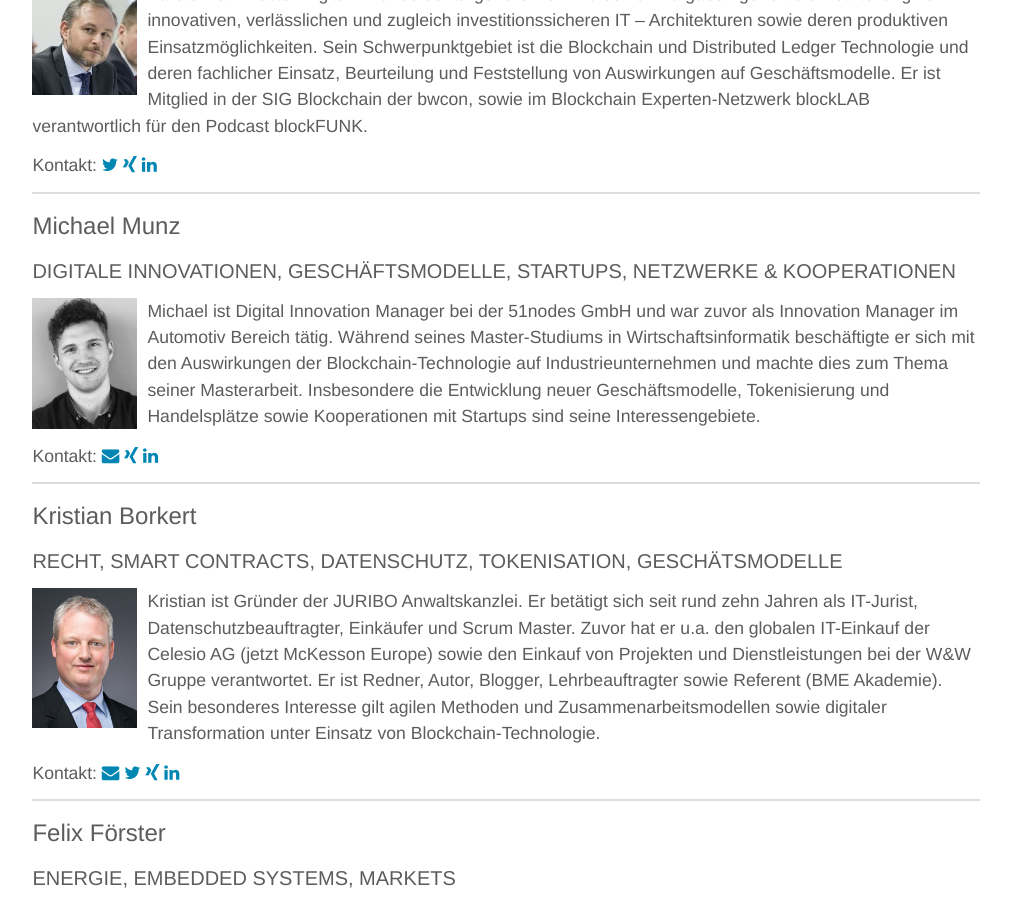
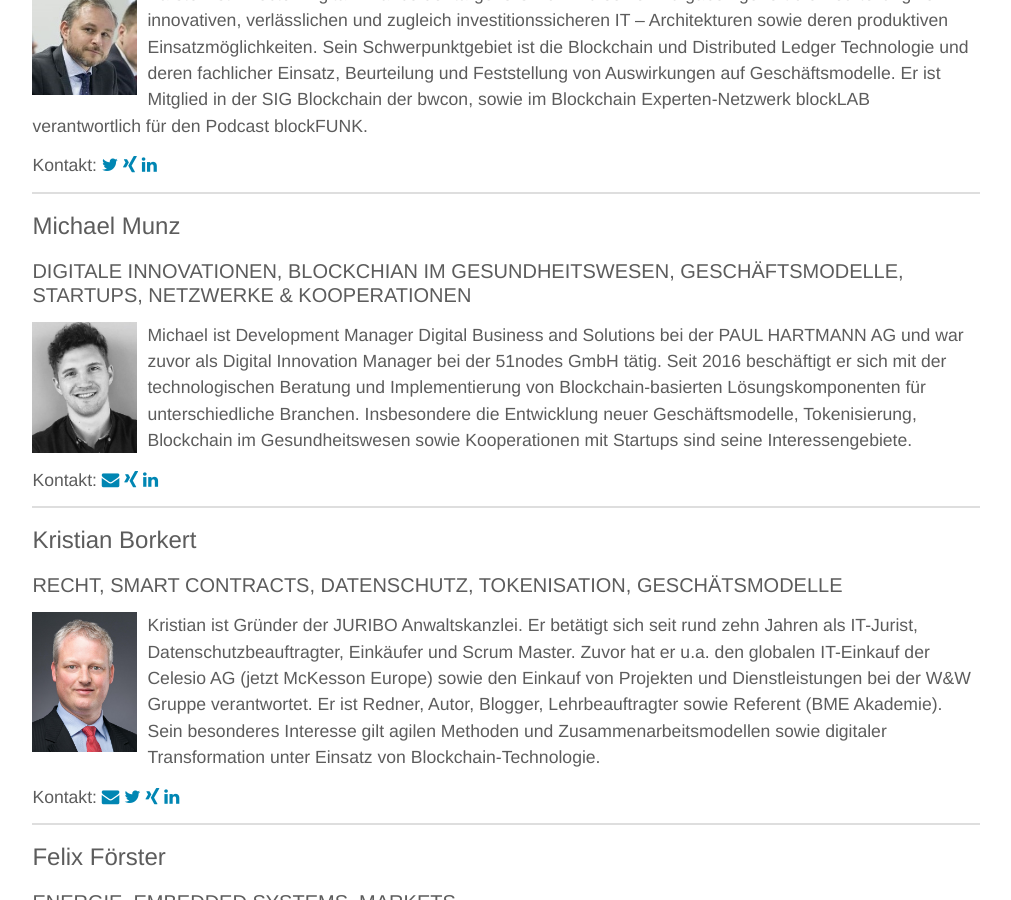
Before and after one commit to blocklab/site, a Jekyll site: the page built from team.md, in a window 1280 px wide and 900 px high, scrolled down 2706 px. Shown: the whole window, without its empty margins (134-1145 px from the left). Built offline with Jekyll 4.4.1, drawn with Linux system fonts in a browser that asks for light colours.

Commit message:
Update team.yml

```diff
--- a/_data/team.yml
+++ b/_data/team.yml
@@ -67,9 +67,9 @@
 
 - id: michael
   name: Michael Munz
-  topics: DIGITALE INNOVATIONEN, GESCHÄFTSMODELLE, STARTUPS, NETZWERKE & KOOPERATIONEN
+  topics: DIGITALE INNOVATIONEN, BLOCKCHIAN IM GESUNDHEITSWESEN, GESCHÄFTSMODELLE, STARTUPS, NETZWERKE & KOOPERATIONEN
   image: /assets/images/team/michaelmunz.jpg
-  description: Michael ist Digital Innovation Manager bei der 51nodes GmbH und war zuvor als Innovation Manager im Automotiv Bereich tätig. Während seines Master-Studiums in Wirtschaftsinformatik beschäftigte er sich mit den Auswirkungen der Blockchain-Technologie auf Industrieunternehmen und machte dies zum Thema seiner Masterarbeit. Insbesondere die Entwicklung neuer Geschäftsmodelle, Tokenisierung und Handelsplätze sowie Kooperationen mit Startups sind seine Interessengebiete.
+  description: Michael ist Development Manager Digital Business and Solutions bei der PAUL HARTMANN AG und war zuvor als Digital Innovation Manager bei der 51nodes GmbH tätig. Seit 2016 beschäftigt er sich mit der technologischen Beratung und Implementierung von Blockchain-basierten Lösungskomponenten für unterschiedliche Branchen. Insbesondere die Entwicklung neuer Geschäftsmodelle, Tokenisierung, Blockchain im Gesundheitswesen sowie Kooperationen mit Startups sind seine Interessengebiete.
   xing: Michael_Munz12
   linkedin: michael-munz
   mail: kontakt@michaelmunz.online
```
